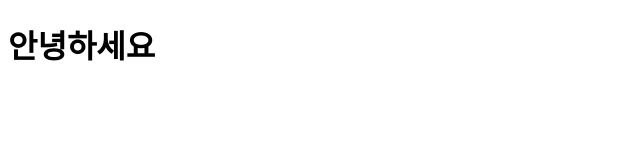
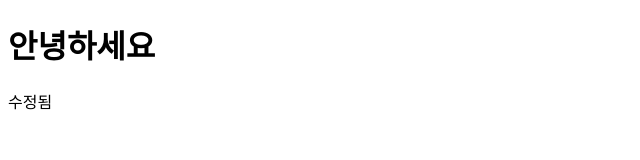
Before and after one commit to ooda11/netive, a plain HTML site: page index.html in a window 1280 px wide. Shown: the full height of the page, 0-640 px from the left. Drawn offline with Linux system fonts and the light colour scheme.

Commit message:
두번째 커밋

```diff
--- a/index.html
+++ b/index.html
@@ -8,5 +8,6 @@
 </head>
 <body>
     <h1>안녕하세요</h1>
+    <p>수정됨</p>
 </body>
 </html>
```
